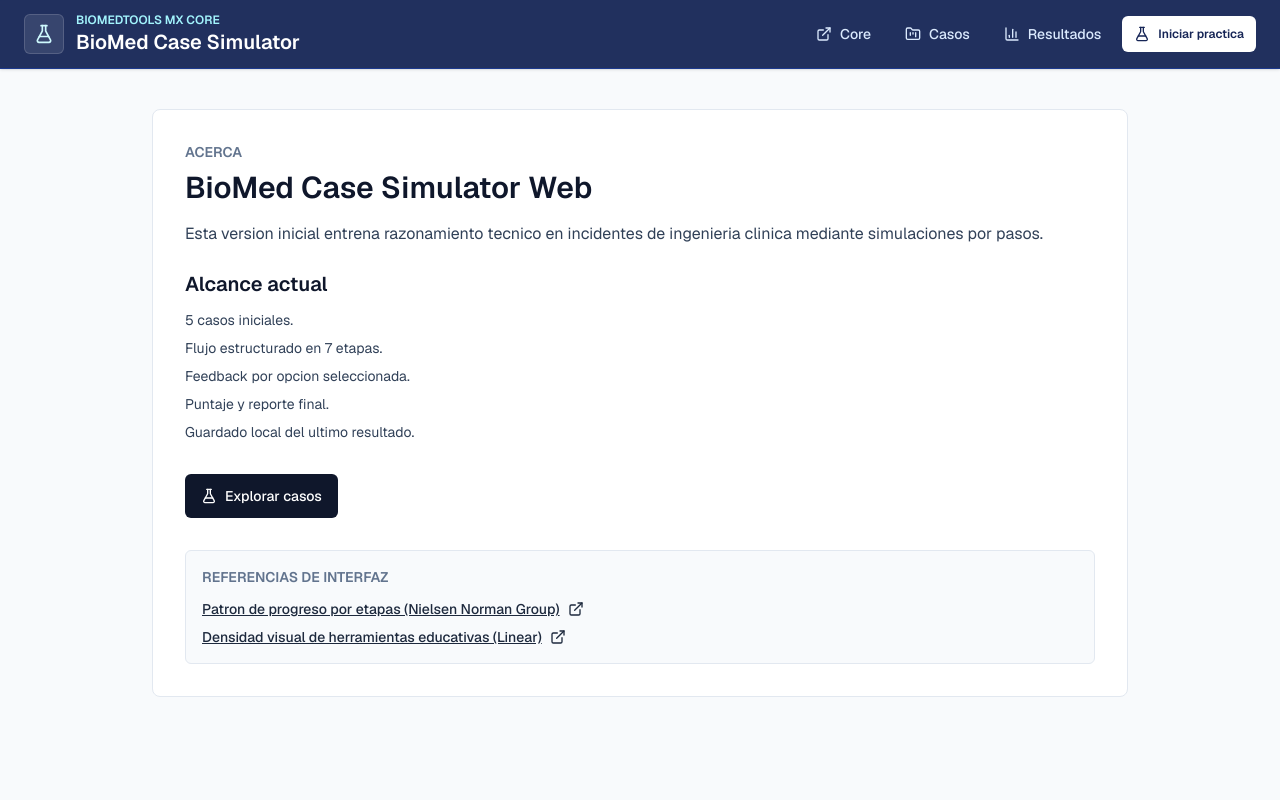
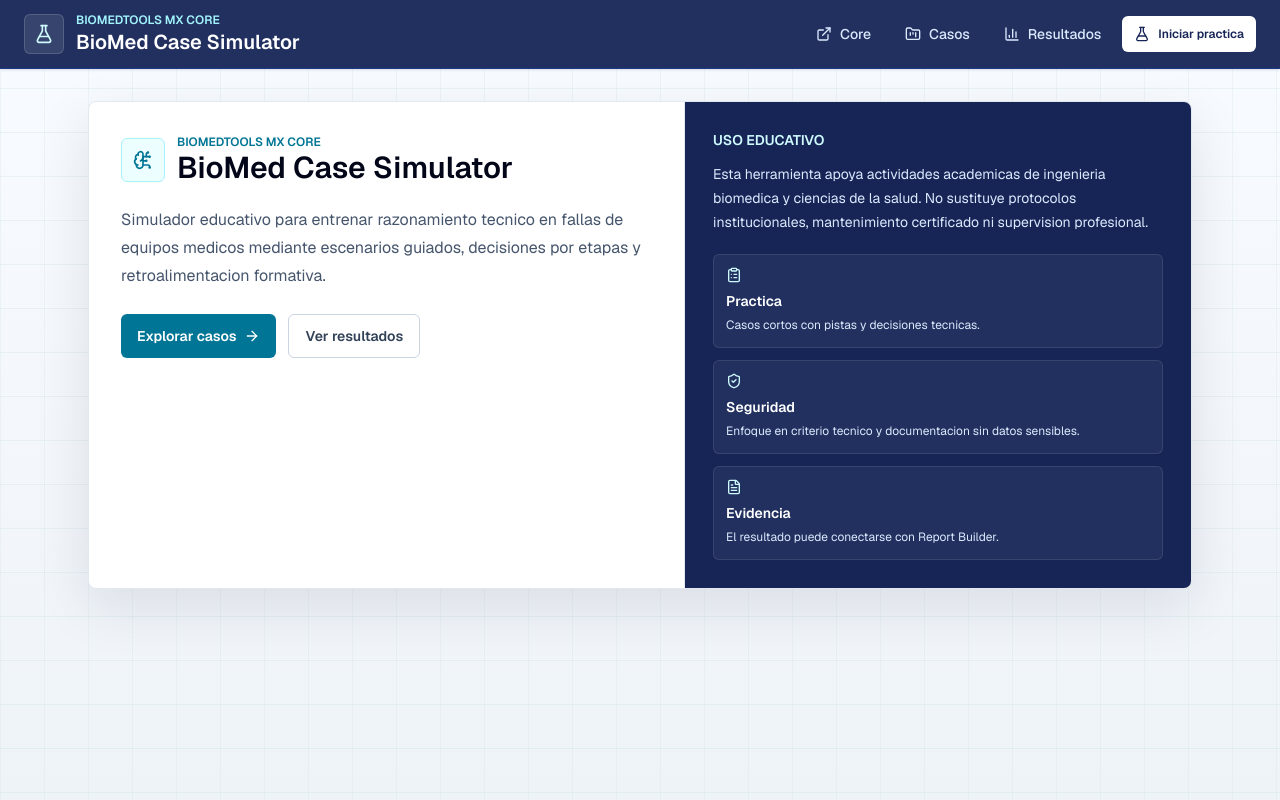
Before and after one commit to sircalch/biomed-case-simulator, a Next.js app: page /about in a window 1280 px wide. Shown: the top 800 px of the page. Built offline with nearby package versions, Linux system fonts and the light colour scheme; no server answers.

Commit message:
Refine public about page

```diff
--- a/app/about/page.tsx
+++ b/app/about/page.tsx
@@ -1,72 +1,101 @@
-import { ExternalLink, FlaskConical } from "lucide-react";
+import {
+  ArrowRight,
+  BrainCircuit,
+  ClipboardList,
+  FileText,
+  ShieldCheck,
+} from "lucide-react";
 import Link from "next/link";
 
 export default function AboutPage() {
   return (
-    <div className="min-h-screen bg-slate-50">
-      <main className="mx-auto w-full max-w-5xl px-4 py-10 md:px-6">
-        <section className="rounded-lg border border-slate-200 bg-white p-8">
-          <p className="text-sm font-semibold uppercase tracking-wide text-slate-500">
-            Acerca
+    <div className="min-h-screen">
+      <main className="mx-auto w-full max-w-6xl px-4 py-8 md:px-6">
+        <section className="overflow-hidden rounded-lg border border-slate-200 bg-white shadow-[0_18px_55px_rgba(15,23,42,0.10)]">
+          <div className="grid lg:grid-cols-[1.08fr_0.92fr]">
+            <div className="p-6 md:p-8">
+              <div className="flex items-center gap-3">
+                <span className="flex h-11 w-11 items-center justify-center rounded-md border border-cyan-200 bg-cyan-50 text-cyan-700">
+                  <BrainCircuit className="h-5 w-5" aria-hidden="true" />
+                </span>
+                <div>
+                  <p className="text-xs font-semibold uppercase tracking-wide text-cyan-700">
+                    BioMedTools MX Core
                   </p>
-          <h1 className="mt-2 text-3xl font-semibold text-slate-900">
-            BioMed Case Simulator Web
+                  <h1 className="text-3xl font-semibold text-slate-950">
+                    BioMed Case Simulator
                   </h1>
-          <p className="mt-4 text-slate-700">
-            Esta version inicial entrena razonamiento tecnico en incidentes de
-            ingenieria clinica mediante simulaciones por pasos.
+                </div>
+              </div>
+
+              <p className="mt-5 max-w-3xl text-base leading-7 text-slate-600">
+                Simulador educativo para entrenar razonamiento tecnico en
+                fallas de equipos medicos mediante escenarios guiados,
+                decisiones por etapas y retroalimentacion formativa.
               </p>
 
-          <h2 className="mt-6 text-xl font-semibold text-slate-900">
-            Alcance actual
-          </h2>
-          <ul className="mt-3 space-y-2 text-sm text-slate-700">
-            <li>5 casos iniciales.</li>
-            <li>Flujo estructurado en 7 etapas.</li>
-            <li>Feedback por opcion seleccionada.</li>
-            <li>Puntaje y reporte final.</li>
-            <li>Guardado local del ultimo resultado.</li>
-          </ul>
-
-          <div className="mt-8">
+              <div className="mt-6 flex flex-wrap gap-3">
                 <Link
                   href="/cases"
-              className="inline-flex min-h-11 items-center justify-center gap-2 rounded-md bg-slate-900 px-4 py-2 text-sm font-medium text-white transition hover:bg-slate-700"
+                  className="inline-flex min-h-11 items-center justify-center gap-2 rounded-md bg-cyan-700 px-4 py-2 text-sm font-semibold text-white transition hover:bg-cyan-800"
                 >
-              <FlaskConical className="h-4 w-4" aria-hidden="true" />
                   Explorar casos
+                  <ArrowRight className="h-4 w-4" aria-hidden="true" />
+                </Link>
+                <Link
+                  href="/results"
+                  className="inline-flex min-h-11 items-center justify-center rounded-md border border-slate-300 bg-white px-4 py-2 text-sm font-semibold text-slate-700 transition hover:bg-slate-50"
+                >
+                  Ver resultados
                 </Link>
               </div>
+            </div>
 
-          <section className="mt-8 rounded-md border border-slate-200 bg-slate-50 p-4">
-            <h2 className="text-sm font-semibold uppercase tracking-wide text-slate-500">
-              Referencias de interfaz
+            <aside className="border-t border-slate-200 bg-blue-950 p-5 text-white lg:border-l lg:border-t-0 md:p-7">
+              <h2 className="text-sm font-semibold uppercase tracking-wide text-cyan-100">
+                Uso educativo
               </h2>
-            <ul className="mt-3 space-y-2 text-sm text-slate-700">
-              <li>
-                <a
-                  href="https://www.nngroup.com/articles/progress-indicators/"
-                  target="_blank"
-                  rel="noreferrer"
-                  className="inline-flex items-center gap-2 font-medium text-slate-800 underline"
+              <p className="mt-3 text-sm leading-6 text-blue-100">
+                Esta herramienta apoya actividades academicas de ingenieria
+                biomedica y ciencias de la salud. No sustituye protocolos
+                institucionales, mantenimiento certificado ni supervision
+                profesional.
+              </p>
+
+              <div className="mt-5 grid gap-3">
+                {[
+                  {
+                    title: "Practica",
+                    body: "Casos cortos con pistas y decisiones tecnicas.",
+                    icon: ClipboardList,
+                  },
+                  {
+                    title: "Seguridad",
+                    body: "Enfoque en criterio tecnico y documentacion sin datos sensibles.",
+                    icon: ShieldCheck,
+                  },
+                  {
+                    title: "Evidencia",
+                    body: "El resultado puede conectarse con Report Builder.",
+                    icon: FileText,
+                  },
+                ].map((item) => (
+                  <article
+                    key={item.title}
+                    className="rounded-md border border-white/10 bg-white/[0.05] p-3"
                   >
-                  Patron de progreso por etapas (Nielsen Norman Group)
-                  <ExternalLink className="h-4 w-4" aria-hidden="true" />
-                </a>
-              </li>
-              <li>
-                <a
-                  href="https://linear.app/docs/search"
-                  target="_blank"
-                  rel="noreferrer"
-                  className="inline-flex items-center gap-2 font-medium text-slate-800 underline"
-                >
-                  Densidad visual de herramientas educativas (Linear)
-                  <ExternalLink className="h-4 w-4" aria-hidden="true" />
-                </a>
-              </li>
-            </ul>
-          </section>
+                    <item.icon className="h-4 w-4 text-cyan-100" aria-hidden="true" />
+                    <p className="mt-2 text-sm font-semibold text-white">
+                      {item.title}
+                    </p>
+                    <p className="mt-1 text-xs leading-5 text-blue-100">
+                      {item.body}
+                    </p>
+                  </article>
+                ))}
+              </div>
+            </aside>
+          </div>
         </section>
       </main>
     </div>
```
Lines whose indentation alone changed are shown as unchanged.
